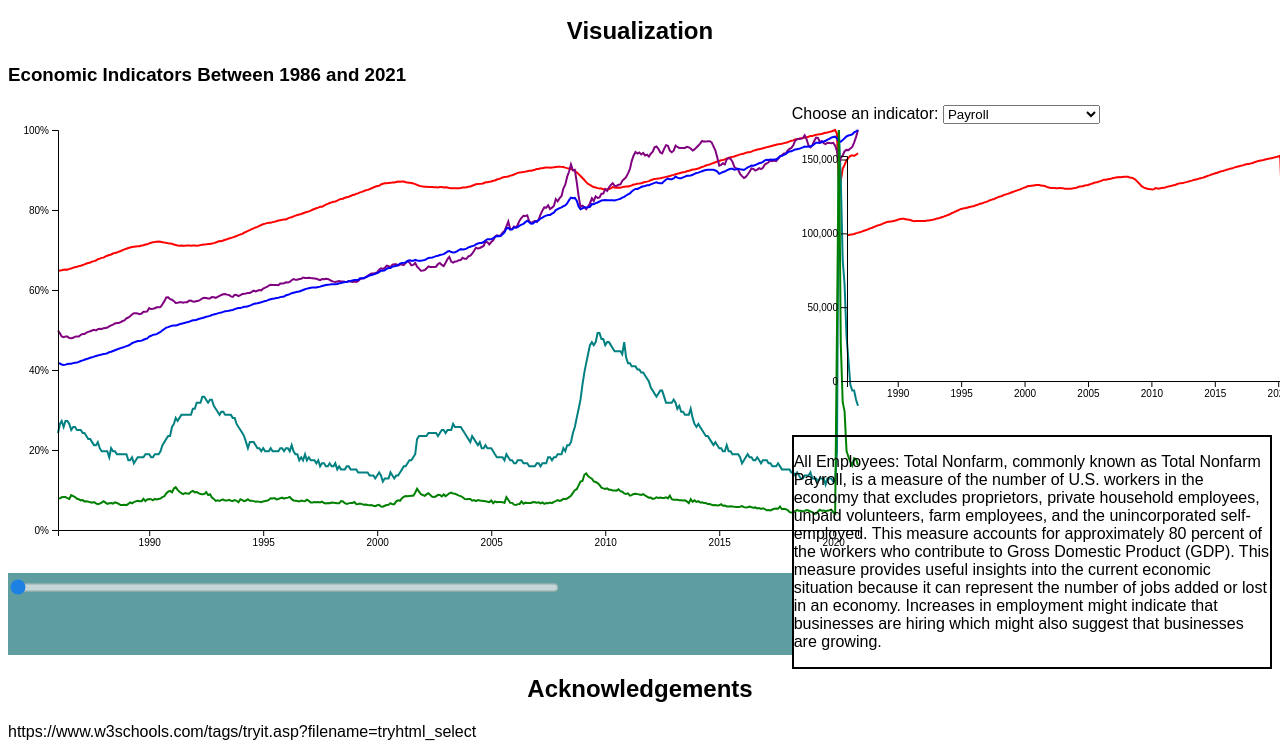
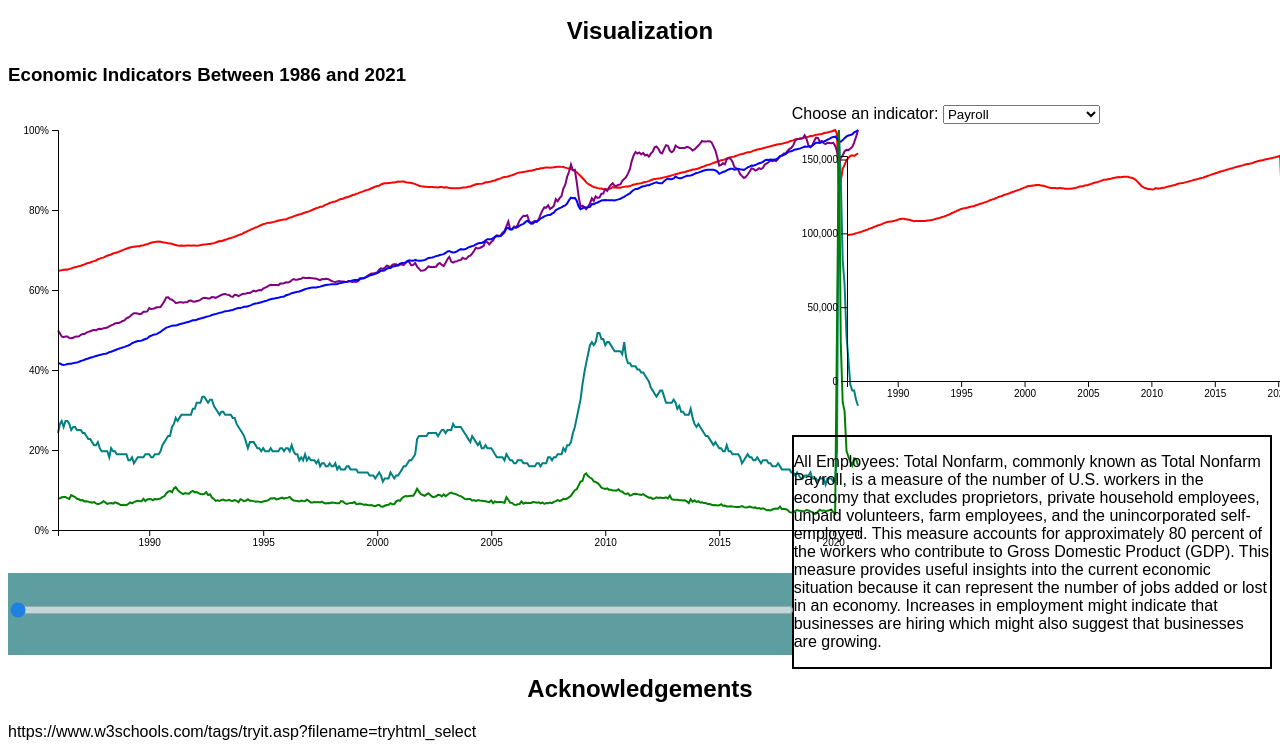
Before and after one commit to DS4200-S23-Class/project-economicmomentum, a plain HTML site: page index.html in a window 1280 px wide. Shown: the part 675-1429 px from the top of the page. Drawn offline with Linux system fonts and the light colour scheme.

Commit message:
Update style.css

```diff
--- a/style.css
+++ b/style.css
@@ -118,8 +118,8 @@ h2 {
 }
 
 .slider {
-  width: 70%; /* Full-width */
-  height: 25px; /* Specified height */
+  width: 100%; /* Full-width */
+  height: 70px; /* Specified height */
   outline: none; /* Remove outline */
   opacity: 0.7; /* Set transparency (for mouse-over effects on hover) */
   transition: opacity .2s;
```
